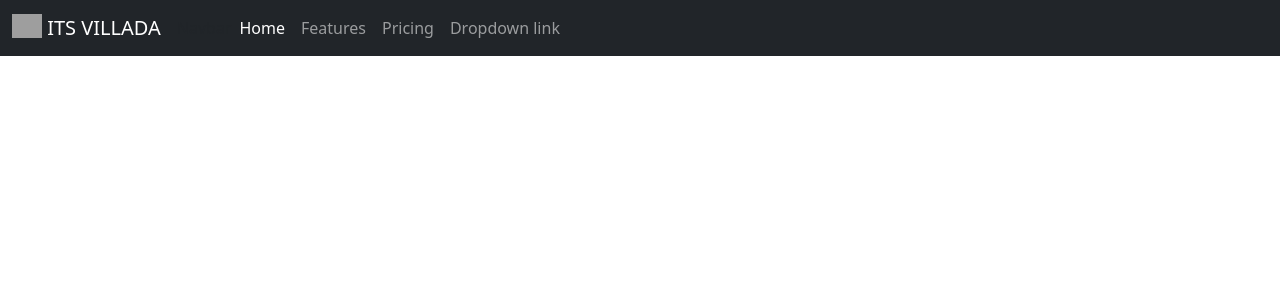
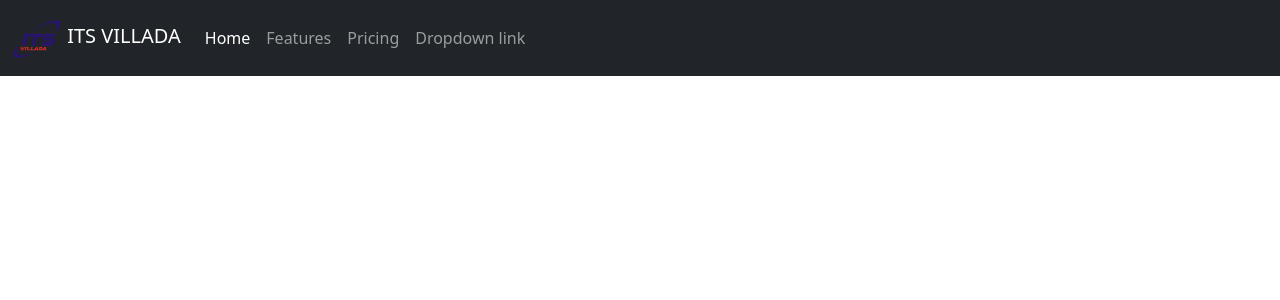
Before and after one commit to MateMar04/VilladaWebsite, a Django app: page / in a window 1280 px wide. Shown: the top 300 px of the page. Run offline with Django 4.2, Linux system fonts and the light colour scheme; grey boxes are pictures that could not be loaded.

Commit message:
fixed unclosed anchor

```diff
--- a/conf/templates/navbar.html
+++ b/conf/templates/navbar.html
@@ -1,13 +1,15 @@
+{% load static %}
+
 <link crossorigin="anonymous" href="https://cdn.jsdelivr.net/npm/bootstrap@5.0.2/dist/css/bootstrap.min.css"
       integrity="sha384-EVSTQN3/azprG1Anm3QDgpJLIm9Nao0Yz1ztcQTwFspd3yD65VohhpuuCOmLASjC" rel="stylesheet">
 
 <nav class="navbar navbar-expand-lg navbar-dark bg-dark">
     <div class="container-fluid">
         <a class="navbar-brand" href="#">
-            <img src="/docs/5.0/assets/brand/bootstrap-logo.svg" alt="" width="30" height="24"
-                 class="d-inline-block align-text-top">
+            <img src="{% static 'images/VilladaLogo.png' %}" alt="" width="50" height="50"
+                 class="d-inline-block align-text-center">
             ITS VILLADA
-        </a>Navbar</a>
+        </a>
         <button aria-controls="navbarNavDropdown" aria-expanded="false" aria-label="Toggle navigation"
                 class="navbar-toggler"
                 data-bs-target="#navbarNavDropdown" data-bs-toggle="collapse" type="button">
```
Also changed, not shown: conf/confApp/static/images/VilladaLogo.png (added).
